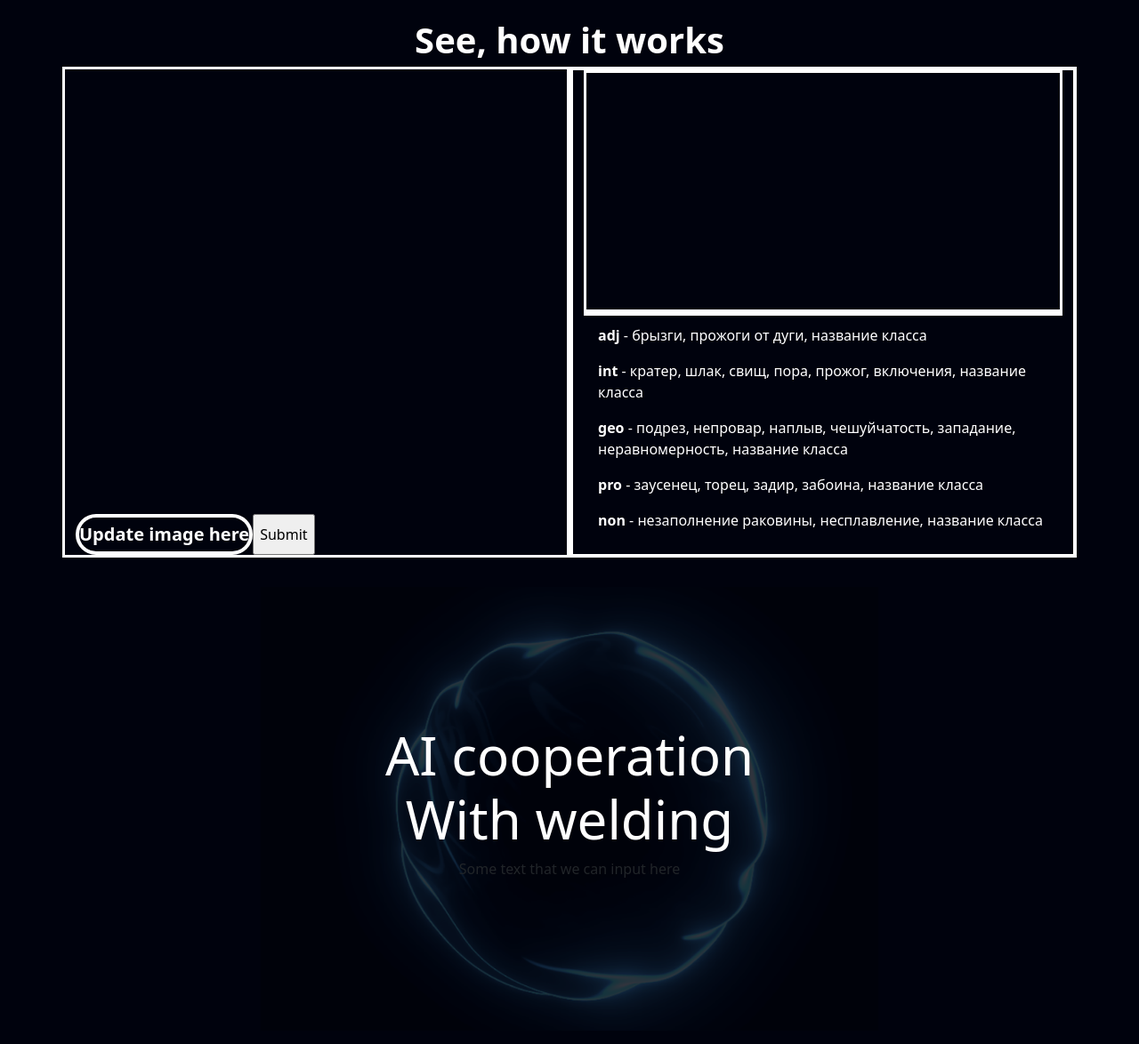
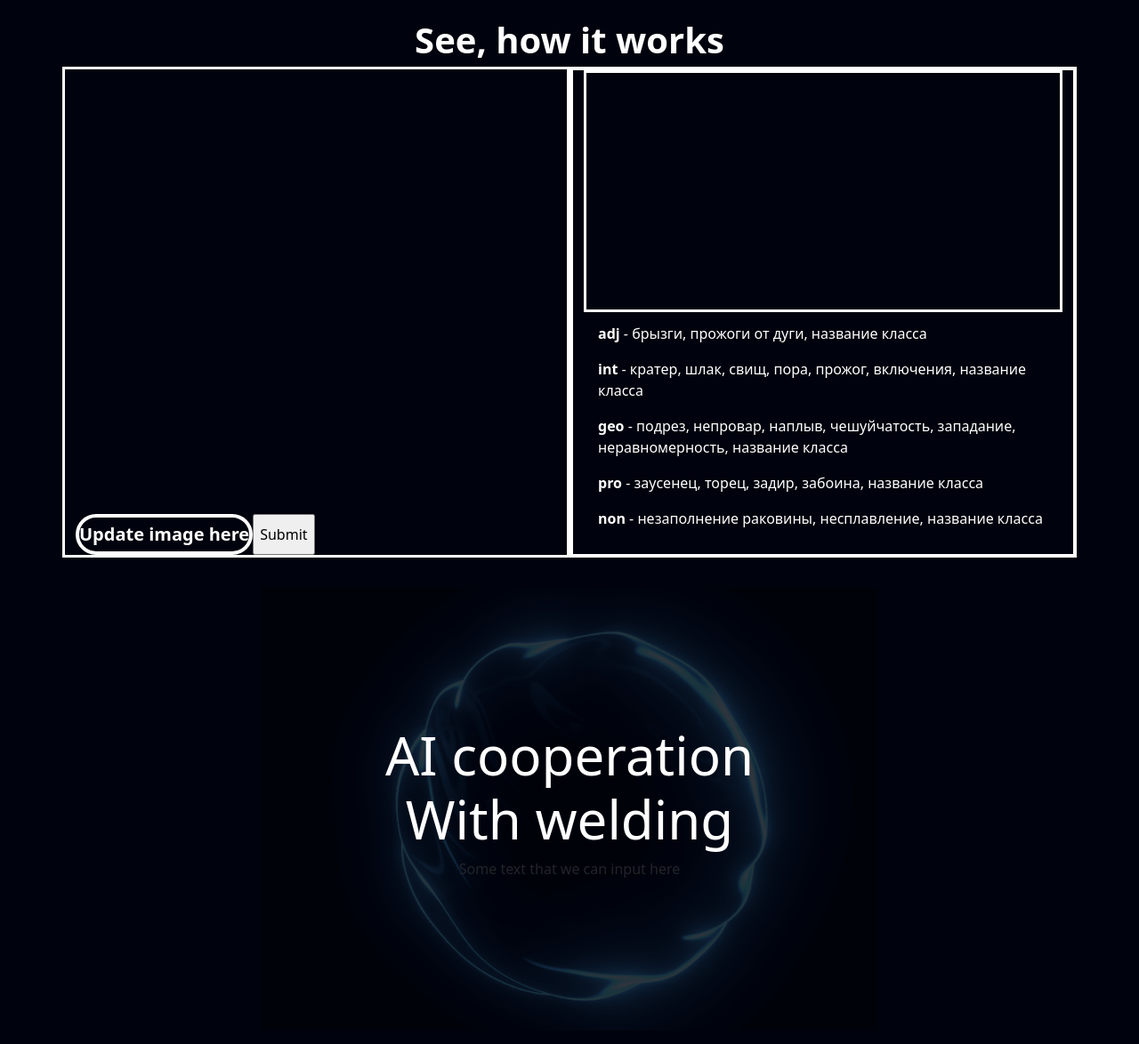
Before and after one commit to allesid/AtomicHack2.0, a Flask app: template templates/index.html in a window 1280 px wide. Shown: the part 145-1319 px from the top of the page at 89% size. Run offline with Flask 3, Linux system fonts and the light colour scheme; the template is opened without the code that fills it: most values are stand-ins (such as "Sample title", 1, 10 or a date in 2020); some libraries are stand-ins or nearby versions; some web fonts are replaced.

Commit message:
Update style.css

```diff
--- a/static/css/style.css
+++ b/static/css/style.css
@@ -113,7 +113,6 @@ header{
     width: 100%;
     flex-direction: column;
     color: #ffffff;
-    border-top: solid 4px;
     padding: 1em;
 }
 .form__input-currentImg,.form__input-file{
```
